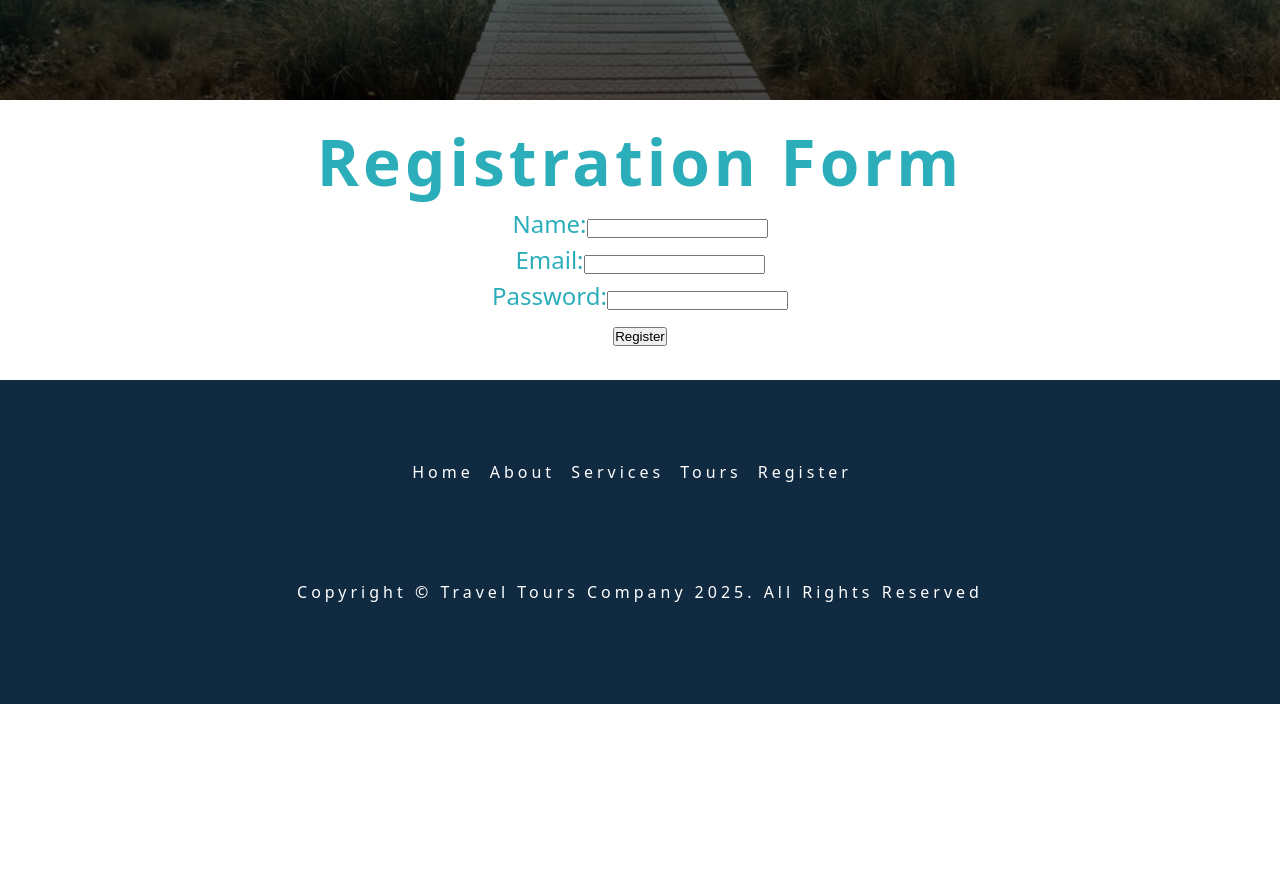
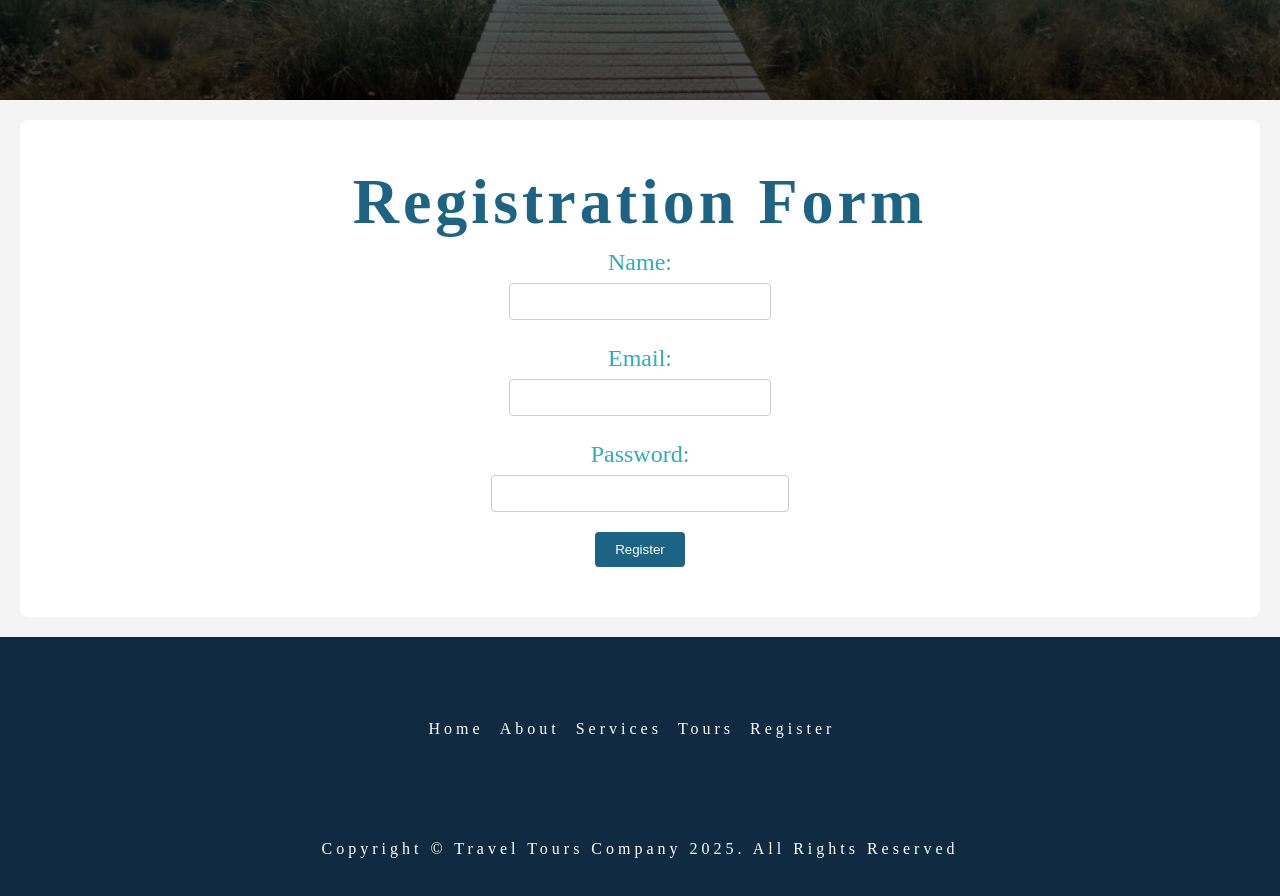
Before and after one commit to suwaiphyoe-beatriz/week4-pairprogramming, a React app in the folder week4-fe-pp/: page /register in a window 1280 px wide. Shown: the part 700-1596 px from the top of the page. Before the commit the page ends 1404 px from the top, so only its background shows below. Built offline with nearby package versions, Linux system fonts and the light colour scheme; the HTML template or start-up script is replaced by a standard one.

Commit message:
completed iteration 6

```diff
--- a/week4-fe-pp/src/main.jsx
+++ b/week4-fe-pp/src/main.jsx
@@ -1,6 +1,7 @@
 import { StrictMode } from 'react'
 import { createRoot } from 'react-dom/client'
 import App from './App.jsx'
+import './style.css'
 
 createRoot(document.getElementById('root')).render(
   <StrictMode>
--- /dev/null
+++ b/week4-fe-pp/src/style.css
@@ -0,0 +1,66 @@
+body {
+    font-family : san-serif;
+    margin:0;
+    background-color: #f4f4f4;
+    color: #333;
+}
+
+.temp{
+    padding: 50px 20px;
+    text-align: center;
+    background-color: #fff;
+    margin: 20px;
+    border-radius: 8px;
+    box-shadow: 0 4px 6px rgba(0,0,0,0,1);
+}
+
+.temp h1{
+    color : #1d6384;
+    margin-bottom: 10px;
+}
+
+.temp p{
+    font-size: 1.2em;
+}
+
+.temp form{
+    display:flex;
+    flex-direction: column;
+    align-items: center;
+    gap: 20px;
+    max-width: 400px;
+    margin: 0 auto;
+}
+
+.temp input{
+    width: 100%;
+    padding: 10px;
+    border: 1px solid #ccc;
+    border-radius: 4px;
+
+}
+.temp button{
+    padding :10px 20px;
+    background-color: #1d6384;
+    color:white;
+    border:none;
+    border-radius: 4px;
+    cursor: pointer;
+}
+.temp button:hover{
+    background-color: #2ea0ca;
+
+}
+.delete-button{
+    background-color: #ce2435;
+    color: white;
+    border:none;
+    padding: 8px 12px;
+    cursor: pointer;
+    border-radius: 4px;
+    transition: background-color 0.3s ease;
+}
+
+.delete-button:hover{
+    background-color: #f3556d;
+}
```
